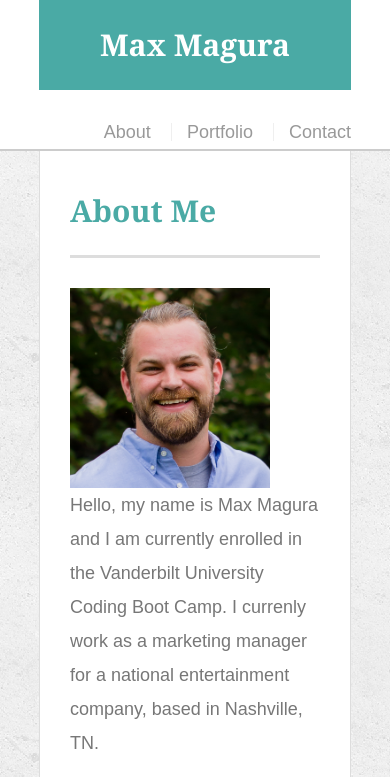
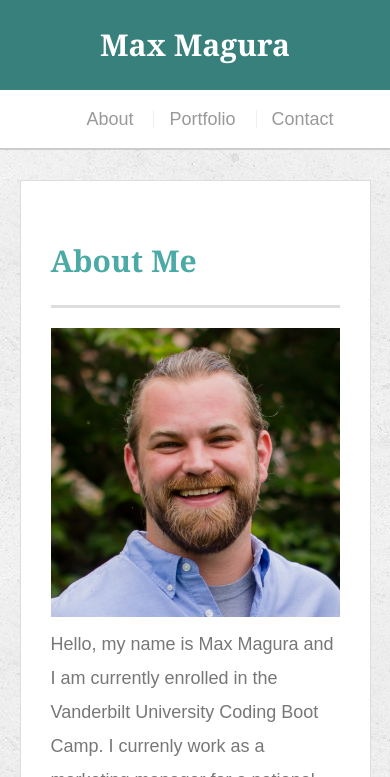
Before and after one commit to max-magura/Responsive-Portfolio, a plain HTML site: page index.html in a window 390 px wide. Shown: the top 777 px of the page. Drawn offline with Linux system fonts and the light colour scheme.

Commit message:
changed masthead to static, worked with the container width and main-section width to get padding on side for content but keep header logo full width. Mostly all for 640 media query

```diff
--- a/css/style.css
+++ b/css/style.css
@@ -266,7 +266,7 @@ input[type=submit] {
 @media screen and (max-width: 640px) {
 
     .container {
-        max-width: 100%;
+        width: 100%;
     }
 
     #logo {
@@ -274,15 +274,16 @@ input[type=submit] {
     }
 
     #masthead {
-        clear: both;
+        position: static;
+        margin-top: 0px;
         padding-top: 0px;
-    }
-
-    #logo {
         width: 100%;
     }
 
-    .main-section {
+    #main-container {
+        padding-top: 0px;
+        margin: 0 auto;
+        width: 90%;
         max-width: 600px;
     }
 
@@ -295,4 +296,22 @@ input[type=submit] {
         padding-left: 0px;
     }
 
-}
+    .headshot-image {
+        width: 100%;
+        height: auto;
+        margin-top: 0px;
+        margin-bottom: 10px;
+    }
+
+    nav {
+        float: none;
+        display: block;
+        text-align: center;
+        margin-top: 0px;
+    }
+
+    nav a {
+        text-align: center;
+        margin-top: 20px;
+        margin-bottom: 20px;
+    }
--- a/index.html
+++ b/index.html
@@ -12,7 +12,7 @@
 <body>
     <header id="masthead">
         <div class="container">
-            <a href="index.html" id="logo">Max Magura</a>
+            <a href="index.html" id="logo" class="w3-spin">Max Magura</a>
             <nav>
                 <a href="index.html">About</a>
                 <a href="portfolio.html">Portfolio</a>
```
